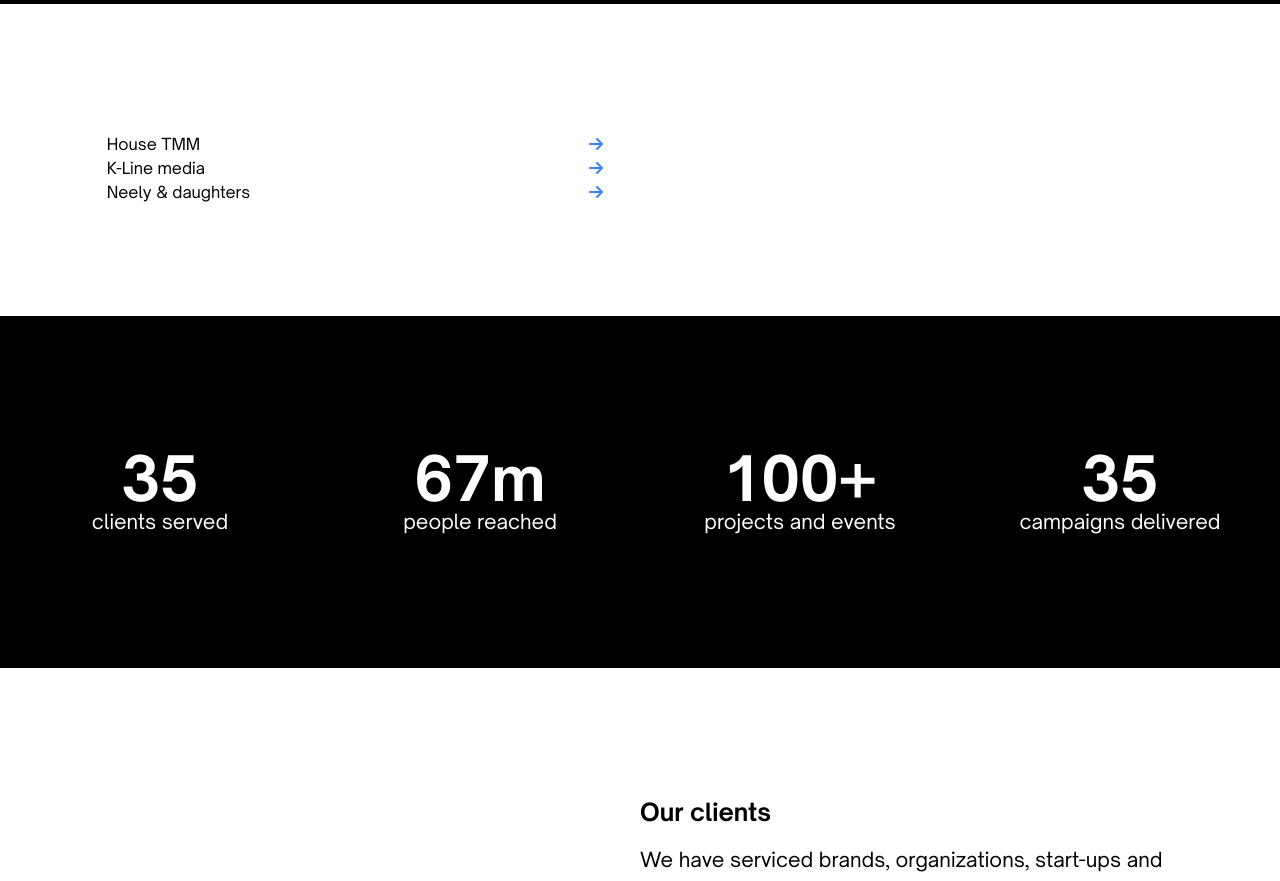
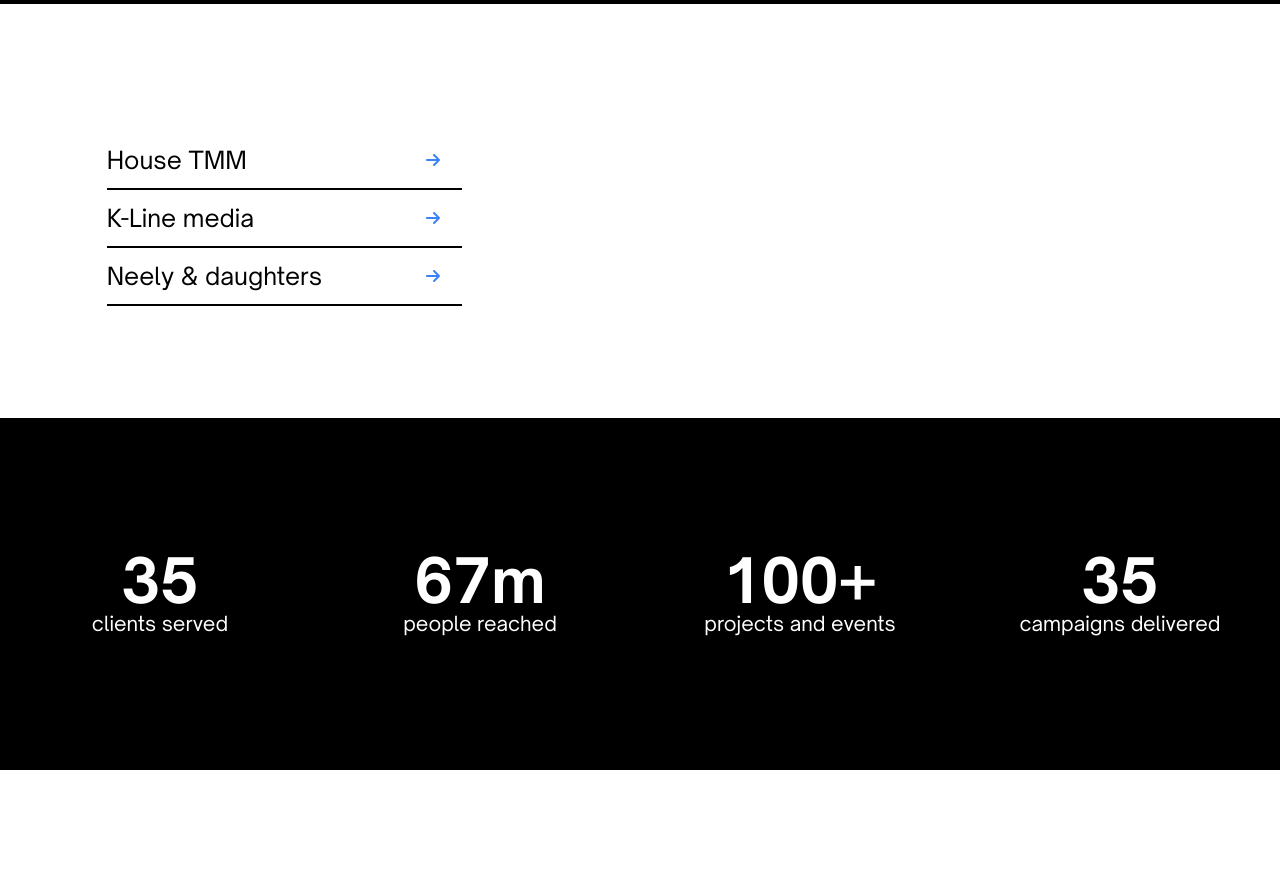
Before and after one commit to shafrazi/arrow-accel, a Next.js app: page / in a window 1280 px wide. Shown: the part 2280-3161 px from the top of the page. Built offline with nearby package versions, Linux system fonts and the light colour scheme.

Commit message:
complete side links without animation

```diff
--- a/components/link-item.js
+++ b/components/link-item.js
@@ -14,8 +14,9 @@ export default function LinkItem({ name, content }) {
   const [linkClicked, setLinkClicked] = useState(false);
 
   return (
+    <div className="flex flex-col border-b-2 border-black">
       <div
-      className="w-full flex"
+        className="w-full flex py-3"
         onClick={() => {
           setLinkClicked(true);
           setSideContent(content);
@@ -23,7 +24,7 @@ export default function LinkItem({ name, content }) {
           setStartLinkAnimation(sideContent === content);
         }}
       >
-      <div className="w-10/12 flex flex-col justify-center">
+        <div className="w-10/12 flex flex-col justify-center text-lg md:text-2xl">
           <p className={`${linkClicked && linkName === name && "font-bold"}`}>
             {name}
           </p>
@@ -32,5 +33,6 @@ export default function LinkItem({ name, content }) {
           <FontAwesomeIcon icon={faArrowRight} className="w-8" />
         </div>
       </div>
+    </div>
   );
 }
--- a/components/side-link-content.js
+++ b/components/side-link-content.js
@@ -1,8 +1,8 @@
 import { useContext, useEffect, useState } from "react";
 import { AppContext } from "../app-context";
 
-export default function SideLinkContent({ sideContent }) {
-  // const { sideContent } = useContext(AppContext);
+export default function SideLinkContent() {
+  const { sideContent, linkName } = useContext(AppContext);
   const [startAnimation, setStartAnimation] = useState(false);
 
   useEffect(() => {
@@ -10,12 +10,17 @@ export default function SideLinkContent({ sideContent }) {
   }, []);
 
   return (
-    <div className="flex w-1/2 flex-col">
-      <p
-        className={`${startAnimation && "animate__animated animate__fadeInUp"}`}
-      >
-        {sideContent}
-      </p>
+    <div className="flex w-2/3 flex-col items-center py-3">
+      <div className="flex flex-col w-3/4 justify-center items-center">
+        <h2 className="text-lg md:text-2xl">{linkName}</h2>
+        <p
+          className={`${
+            startAnimation && "animate__animated animate__fadeInUp"
+          } my-3 md:my-6`}
+        >
+          {sideContent}
+        </p>
+      </div>
     </div>
   );
 }
--- a/components/side-links.js
+++ b/components/side-links.js
@@ -12,7 +12,8 @@ export default function SideLinks() {
 
   return (
     <Container>
-      <div className="flex w-1/2 flex-col">
+      <div className="flex w-full">
+        <div className="flex w-1/3 flex-col">
           <LinkItem
             name="House TMM"
             content="T M M is a design studio which delivers graphic design and visual communication to clients and collaborators who are looking for engaging and strong output that is able to challenge expectations and goals."
@@ -26,7 +27,8 @@ export default function SideLinks() {
             content="Neely & Daughters is a think tank, creative incubator, and studio where visionary innovations are born. Neely & Daughters are renegade creatives producing revolutionary content embraced by millions over the world."
           />
         </div>
-      <SideLinkContent sideContent={sideContent} />
+        <SideLinkContent />
+      </div>
     </Container>
   );
 }
```
Lines whose indentation alone changed are shown as unchanged.
